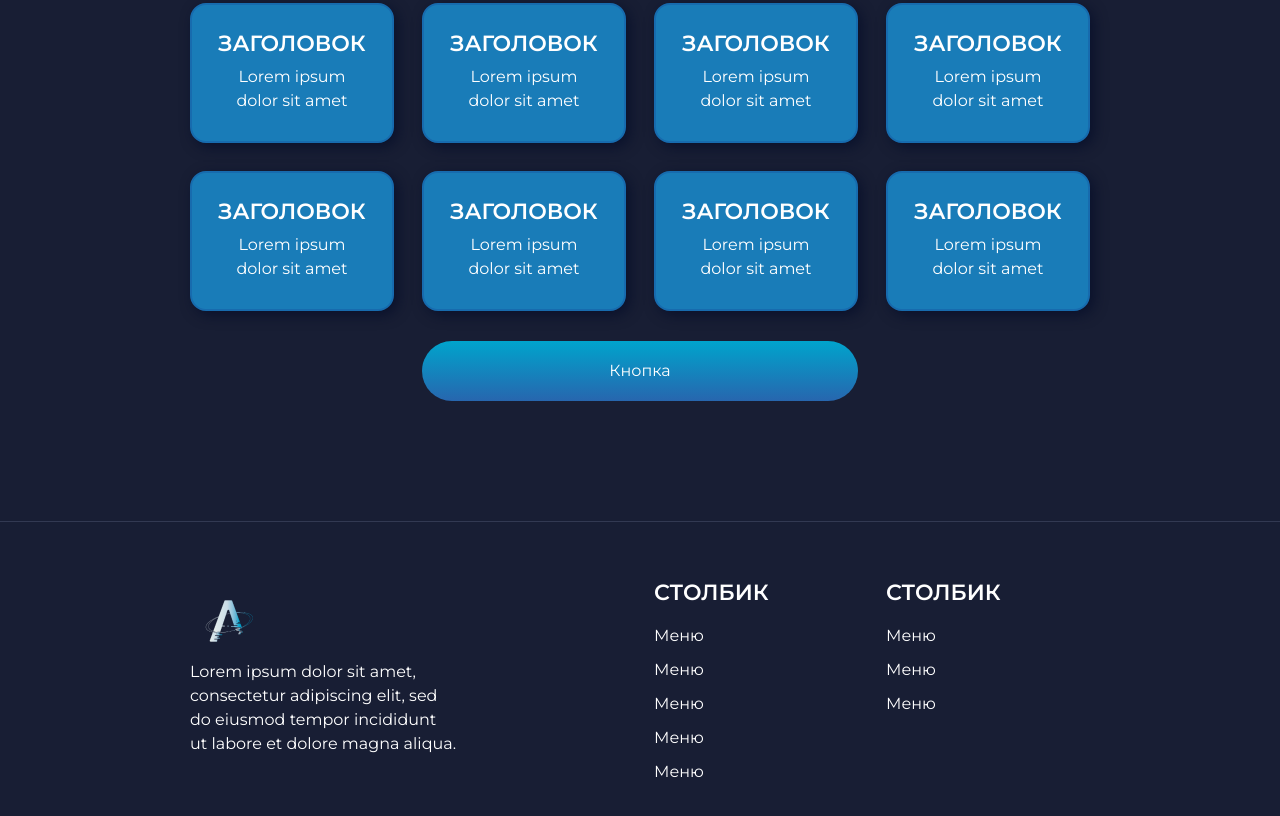
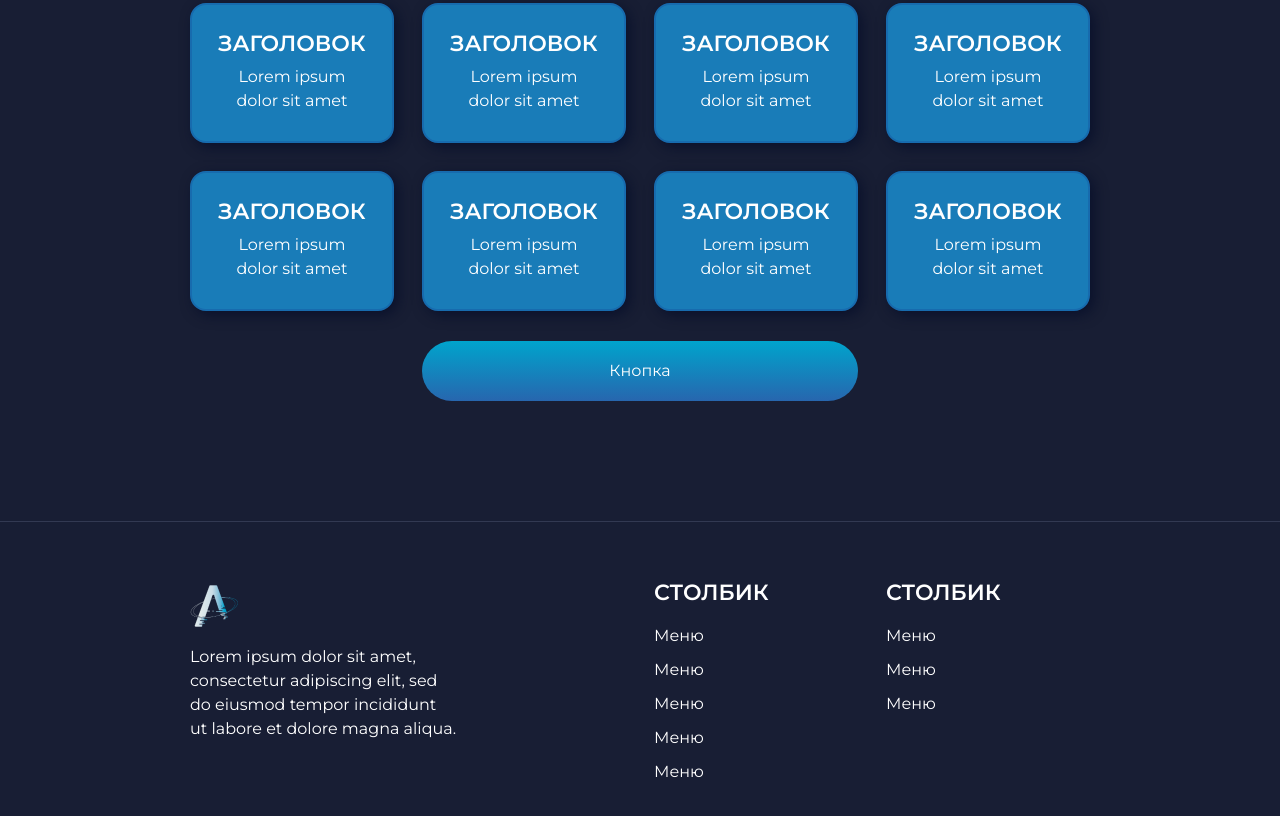
Before and after one commit to kawobyte/homework, a plain HTML site: page homework-7/index.html in a window 1280 px wide. Shown: the part 906-1722 px from the top of the page. Drawn offline with Linux system fonts and the light colour scheme.

Commit message:
Update style.css

```diff
--- a/homework-7/style.css
+++ b/homework-7/style.css
@@ -192,7 +192,7 @@ body {
 
 .footer-desc a {
     display: inline-block;
-    margin: 15px;
+    margin: 0 0 15px;
 }
 
 .footer-column {
@@ -216,4 +216,5 @@ body {
 
 .footer-item {
     margin-bottom: 10px;
+
 }
```
